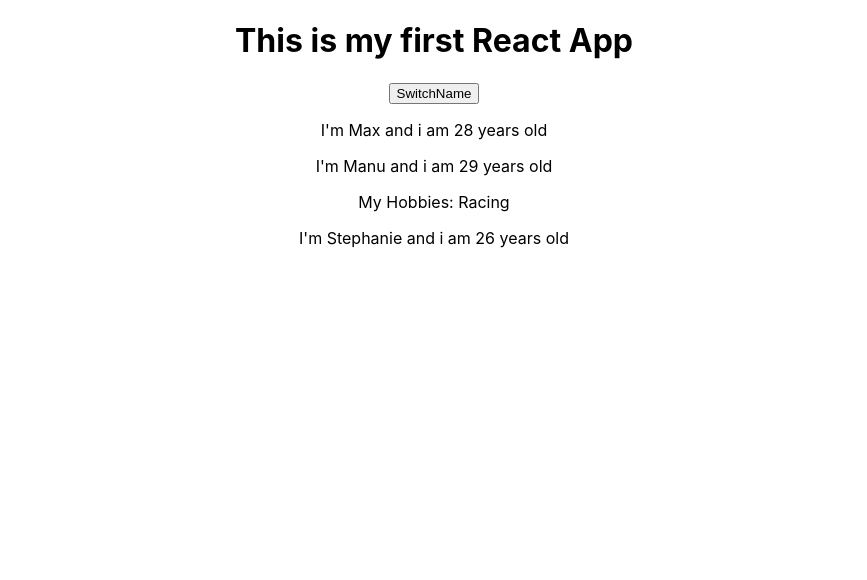
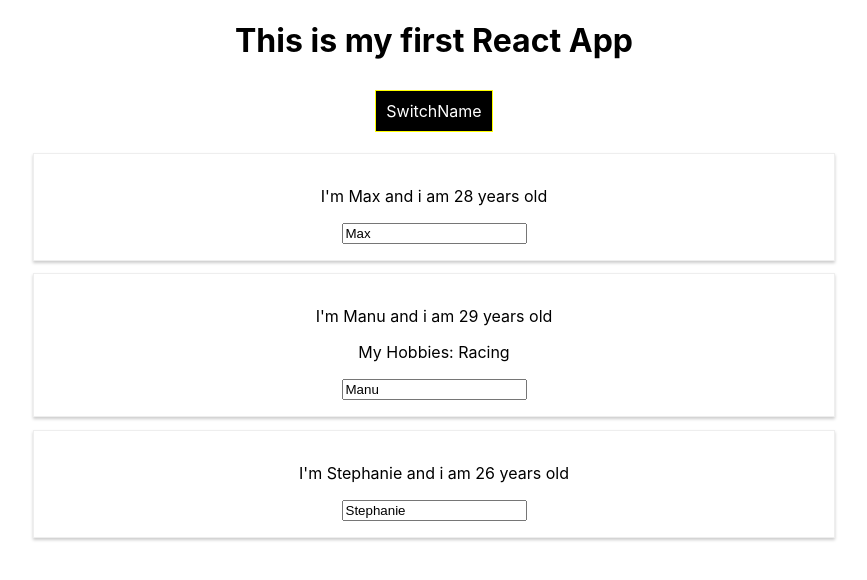
Before and after one commit to TowhidAust/ReactLearning, a React (Create React App) app in the folder my-app/: page / in a window 1280 px wide. Shown: the top 580 px of the page, without its empty margins (206-1073 px from the left). Built offline with nearby package versions, Linux system fonts and the light colour scheme.

Commit message:
Lecture 41 done with react styling and input value onchanged handler

```diff
--- a/my-app/src/App.js
+++ b/my-app/src/App.js
@@ -14,30 +14,53 @@ class App extends Component {
     otherstate:'some other value'
   }
 
-  switchNameHandler = ()=>{
+  switchNameHandler = (newName)=>{
     console.log("was clicked");
     // this.state.persons[0].name = "Maxmilian"; cant change directly
     this.setState({
       persons: [
-        {name: 'Maxmilian', age: 28},
+        {name: newName, age: 28},
         {name: 'Manual Nuer', age: 29},
         {name: 'StephanieXYS', age: 26}
       ]
     })
   }
 
+  nameChangedHandler = (event)=>{
+    this.setState({
+      persons: [
+        { name: 'Max', age: 28 },
+        { name: event.target.value, age: 29 },
+        { name: 'StephanieXYS', age: 26 }
+      ]
+    })
+  }
+
   render() {
+    const customStyle = {
+      backgroundColor: 'black',
+      color: 'white',
+      margin: '8px',
+      padding: '10px',
+      font: 'inherit',
+      border: '1px solid yellow',
+      cursor: 'pointer'
+    }
     return (
       <div className="App">
          <h1>This is my first React App</h1>
 
-         <button onClick={this.switchNameHandler}> SwitchName</button>
+         <button
+         style={customStyle}
+         onClick={()=> this.switchNameHandler('Maximilian')}> SwitchName</button>
         <Person
           name = {this.state.persons[0].name}
           age={this.state.persons[0].age} />
         <Person
           name = {this.state.persons[1].name}
-          age={this.state.persons[1].age}> My Hobbies: Racing </Person>
+          age={this.state.persons[1].age}
+          click={this.switchNameHandler.bind(this, 'max')}
+          changed={this.nameChangedHandler}> My Hobbies: Racing </Person>
         <Person
           name = {this.state.persons[2].name}
           age={this.state.persons[2].age} />
--- /dev/null
+++ b/my-app/src/Person/Person.css
@@ -0,0 +1,8 @@
+.Person{
+    width: 60%;
+    margin:1% auto;
+    border: 1px solid #eee;
+    box-shadow: 0px 2px 3px #ccc;
+    padding: 16px;
+    text-align: center;
+}
--- a/my-app/src/Person/Person.js
+++ b/my-app/src/Person/Person.js
@@ -1,9 +1,11 @@
 import React from 'react';
+import './Person.css';
 const person = (props)=>{
     return (
-        <div>
-            <p>I'm {props.name} and i am {props.age} years old</p>
+        <div className="Person">
+            <p onClick={props.click} >I'm {props.name} and i am {props.age} years old</p>
             <p>{props.children}</p>
+            <input type="text" onChange={props.changed} value={props.name}/>
         </div>
     )
 };
```
Also changed, not shown: 1 other file (tests, documents, lock files or other folders).
